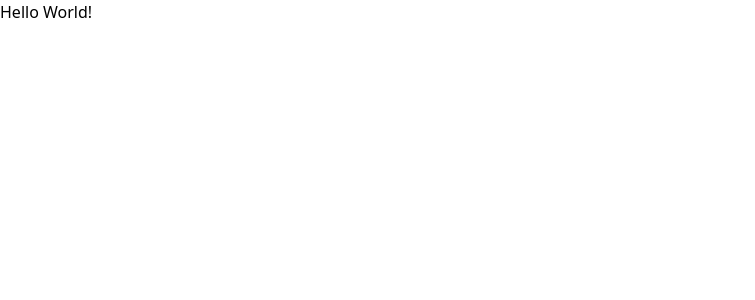
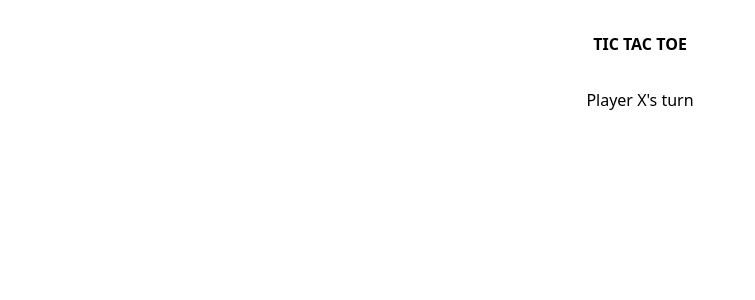
Before and after one commit to ruchi222/Tic-Tac, a Vue app: page / in a window 1280 px wide. Shown: the top 300 px of the page, without its empty margins (0-755 px from the left). Built offline with nearby package versions, Linux system fonts and the light colour scheme.

Commit message:
add the for loop in app file

```diff
--- a/src/App.vue
+++ b/src/App.vue
@@ -39,10 +39,38 @@ const MakeMove = (x, y) => {
     player.value = player.value === 'x' ? 'o' : 'x'
 }
 
+const ResetGame = () => {
+    board.value = [
+        ['', '', ''],
+        ['', '', ''],
+        ['', '', ''],
+    ]
+    player.value = 'X'
+}
+
 </script>
 
 <template>
-<h1>Hello World!</h1>
+<main class="pt-8 text-center dark:bg-gray-800 min-h-screen dark:text-white">
+    <h1 class="mb-8 text-3x1 font-bold uppercase">Tic Tac Toe</h1>
+    <h3 class="text-x1 mb-4">Player {{ player }}'s turn</h3>
+    <div class=".flex.flex-col items-center mb-8">
+    <div
+        v-for="(row, x) in board"
+        :key="x"
+        class="flex">
+
+        <div v-for="(cell, y) in row"
+        :key="y"
+        @click="MakeMove(x,y)"
+        :class="`border border-white w-20 h-20 hover:bg-gray-700 flex items-center justify-center material-icons-outlined text-4x1 cursor-pointer`">
+        {{ cell === 'X'  ? 'close' : cell === 'O' ? 'circle' : ''}}
+        </div>
+    </div>
+    </div>
+
+</main>
+
 </template>
 
 <style>
```
